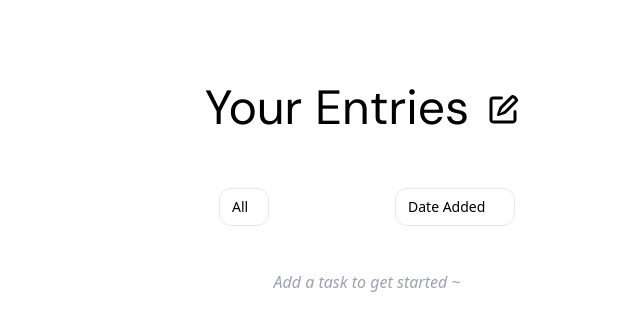
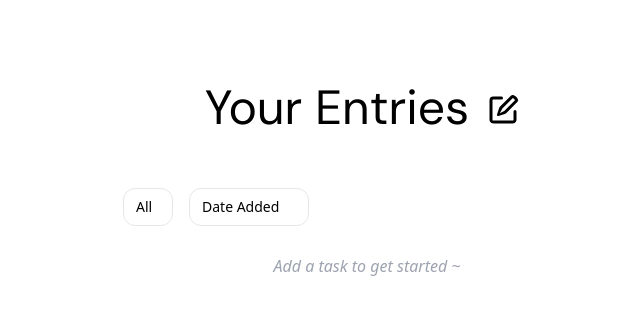
Before and after one commit to catherinetweeks/minimalist-bujo, a React (Vite) app: page / in a window 1280 px wide. Shown: the top 330 px of the page, without its empty margins (273-913 px from the left). Built offline with nearby package versions, Linux system fonts and the light colour scheme.

Commit message:
fixed sort/filter positioning

```diff
--- a/src/components/Dropdown.tsx
+++ b/src/components/Dropdown.tsx
@@ -53,7 +53,7 @@ const Dropdown = <T extends string>({
                 onChange(option);
                 setIsOpen(false);
               }}
-              className="block w-full text-left px-4 py-2 rounded-xl text-sm hover:bg-gray-100"
+              className="block w-full text-left px-4 py-2 rounded-xl text-sm hover:bg-gray-50"
             >
               {option[0].toUpperCase() + option.slice(1)}
             </button>
--- a/src/components/TodoApp.tsx
+++ b/src/components/TodoApp.tsx
@@ -76,8 +76,8 @@ const [sortBy, setSortBy] = useState<"date Added" | "date Due">("date Added");
           </button>
         </div>
       </div>
-      <div className="flex justify-between mb-4 w-full max-w-xs p-3 appearance-none">
-        <div className="flex justify-between mb-4 w-full max-w-lg gap-4">
+      <div className="flex justify-start p-3 w-full max-w-lg appearance-none">
+        <div className="flex justify-between mb-4 gap-4">
           <Dropdown
             options={["all", "completed", "incomplete"]}
             value={filterStatus}
```
